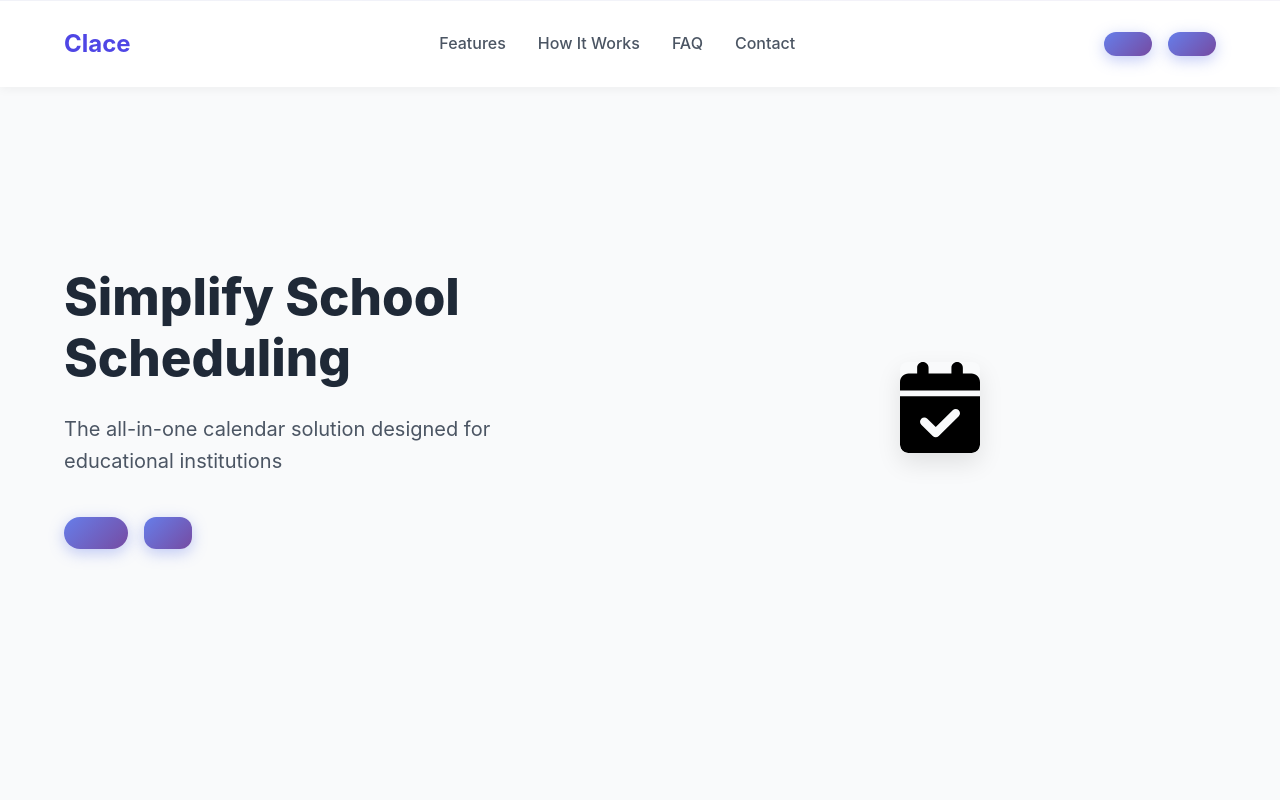
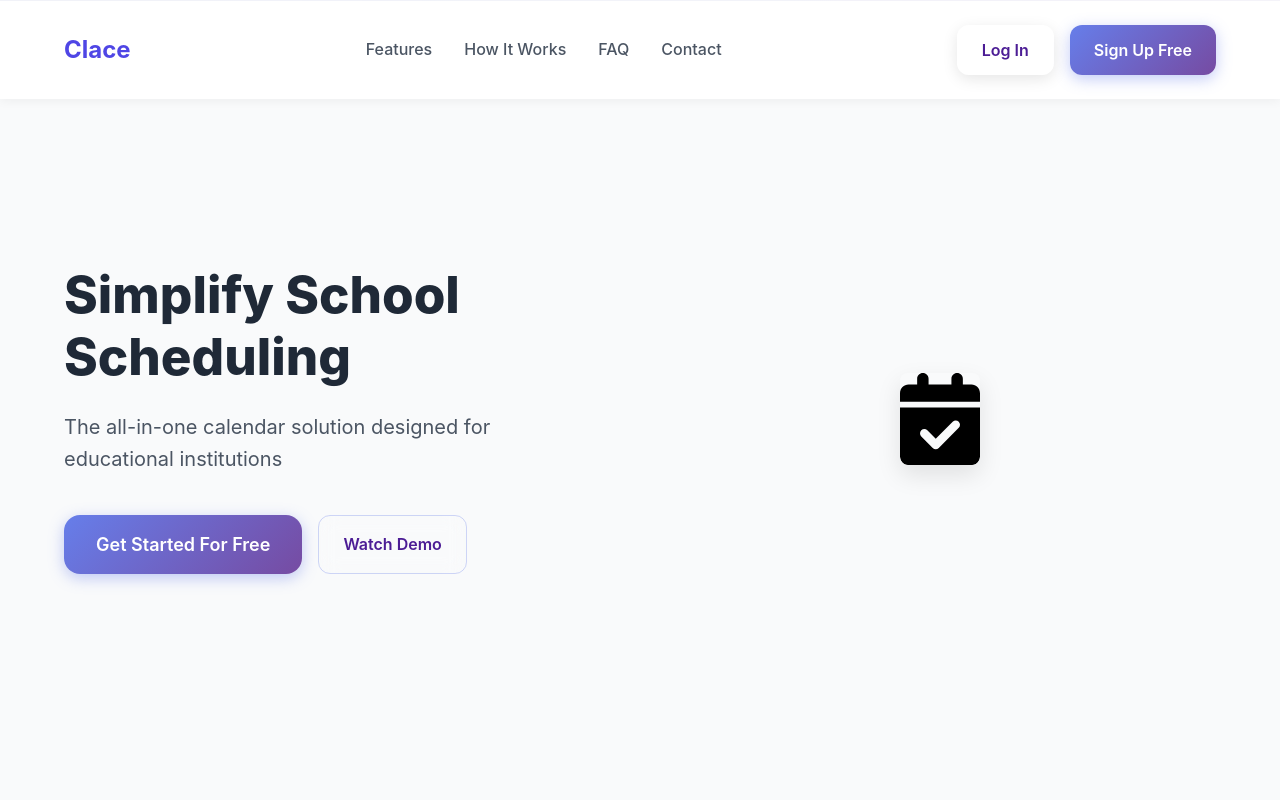
Before and after one commit to Neil-urk12/clace, a Vue app in the folder frontend/: page / in a window 1280 px wide. Shown: the top 800 px of the page. Built offline with nearby package versions, Linux system fonts and the light colour scheme.

Commit message:
feat: update BaseButton usages in LandingPage.vue because they broke hahaha - im coked

```diff
--- a/frontend/src/views/LandingPage.vue
+++ b/frontend/src/views/LandingPage.vue
@@ -81,15 +81,13 @@ onMounted(() => {
       </div>
       <div class="auth-buttons">
         <BaseButton
-          text="Log In"
-          variant="secondary"
+          design="secondary"
           @click="router.push('/auth')"
-        />
+        >Log In</BaseButton>
         <BaseButton
-          text="Sign Up Free"
-          variant="primary"
+          design="primary"
           @click="router.push('/auth')"
-        />
+        >Sign Up Free</BaseButton>
       </div>
     </nav>
 
@@ -102,12 +100,11 @@ onMounted(() => {
         </p>
         <div class="cta-buttons">
           <BaseButton
-            text="Get Started For Free"
-            variant="primary"
+            design="primary"
             size="large"
             @click="router.push('/auth')"
-          />
-          <BaseButton text="Watch Demo" variant="outline" />
+          >Get Started For Free</BaseButton>
+          <BaseButton design="outline">Watch Demo</BaseButton>
         </div>
       </div>
       <div class="hero-image">
@@ -146,11 +143,10 @@ onMounted(() => {
         <h2>Ready to transform your school scheduling?</h2>
         <p>Join thousands of educational institutions already using ClassCal</p>
         <BaseButton
-          text="Get Started Now"
-          variant="primary"
+          design="primary"
           size="large"
           @click="router.push('/auth')"
-        />
+        >Get Started Now</BaseButton>
       </div>
     </section>
 
```
